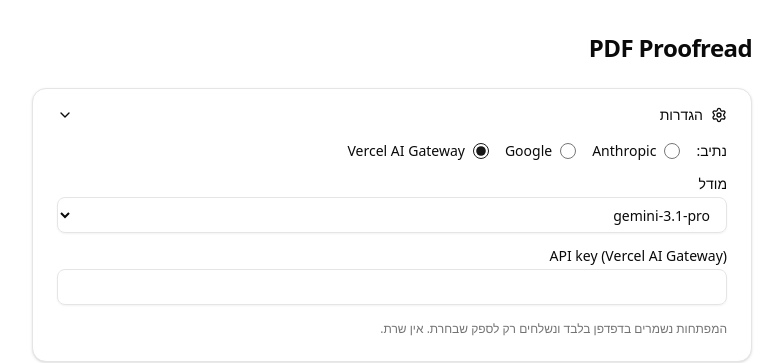
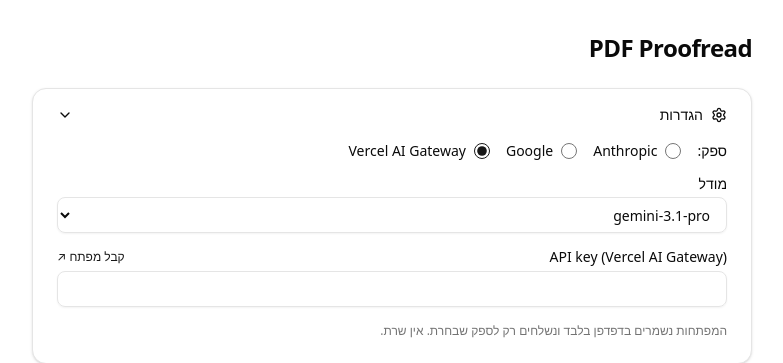
Before and after one commit to Sivan22/pdf_proofread, a React (Vite) app: page / in a window 1280 px wide. Shown: the top 363 px of the page, without its empty margins (248-1031 px from the left). Built offline with nearby package versions, Linux system fonts and the light colour scheme.

Commit message:
Settings: rename נתיב → ספק; add 'get API key' link per provider

```diff
--- a/src/components/SettingsPanel.tsx
+++ b/src/components/SettingsPanel.tsx
@@ -15,6 +15,12 @@ const ROUTE_LABELS: Record<Route, string> = {
   anthropic: 'Anthropic',
   google: 'Google',
   gateway: 'Vercel AI Gateway',
+};
+
+const KEY_URLS: Record<Route, string> = {
+  anthropic: 'https://console.anthropic.com/settings/keys',
+  google: 'https://aistudio.google.com/apikey',
+  gateway: 'https://vercel.com/dashboard/ai-gateway',
 };
 
 const ALL_MODELS: Model[] = ['claude-opus-4-7', 'gemini-3.1-pro'];
@@ -49,7 +55,7 @@ export function SettingsPanel({ settings, onChange }: Props) {
       {open && (
         <CardContent className="grid gap-4">
           <div className="flex flex-wrap items-center gap-x-4 gap-y-2">
-            <span className="text-sm font-medium">נתיב:</span>
+            <span className="text-sm font-medium">ספק:</span>
             {(['anthropic', 'google', 'gateway'] as Route[]).map((r) => (
               <label key={r} className="inline-flex cursor-pointer items-center gap-2 text-sm">
                 <input
@@ -78,7 +84,17 @@ export function SettingsPanel({ settings, onChange }: Props) {
           </div>
 
           <div className="grid gap-1.5">
-            <Label htmlFor="api-key">API key ({ROUTE_LABELS[settings.route]})</Label>
+            <div className="flex items-center justify-between gap-2">
+              <Label htmlFor="api-key">API key ({ROUTE_LABELS[settings.route]})</Label>
+              <a
+                href={KEY_URLS[settings.route]}
+                target="_blank"
+                rel="noreferrer"
+                className="text-xs text-primary underline-offset-2 hover:underline"
+              >
+                קבל מפתח ↗
+              </a>
+            </div>
             <Input
               id="api-key"
               type="password"
```
